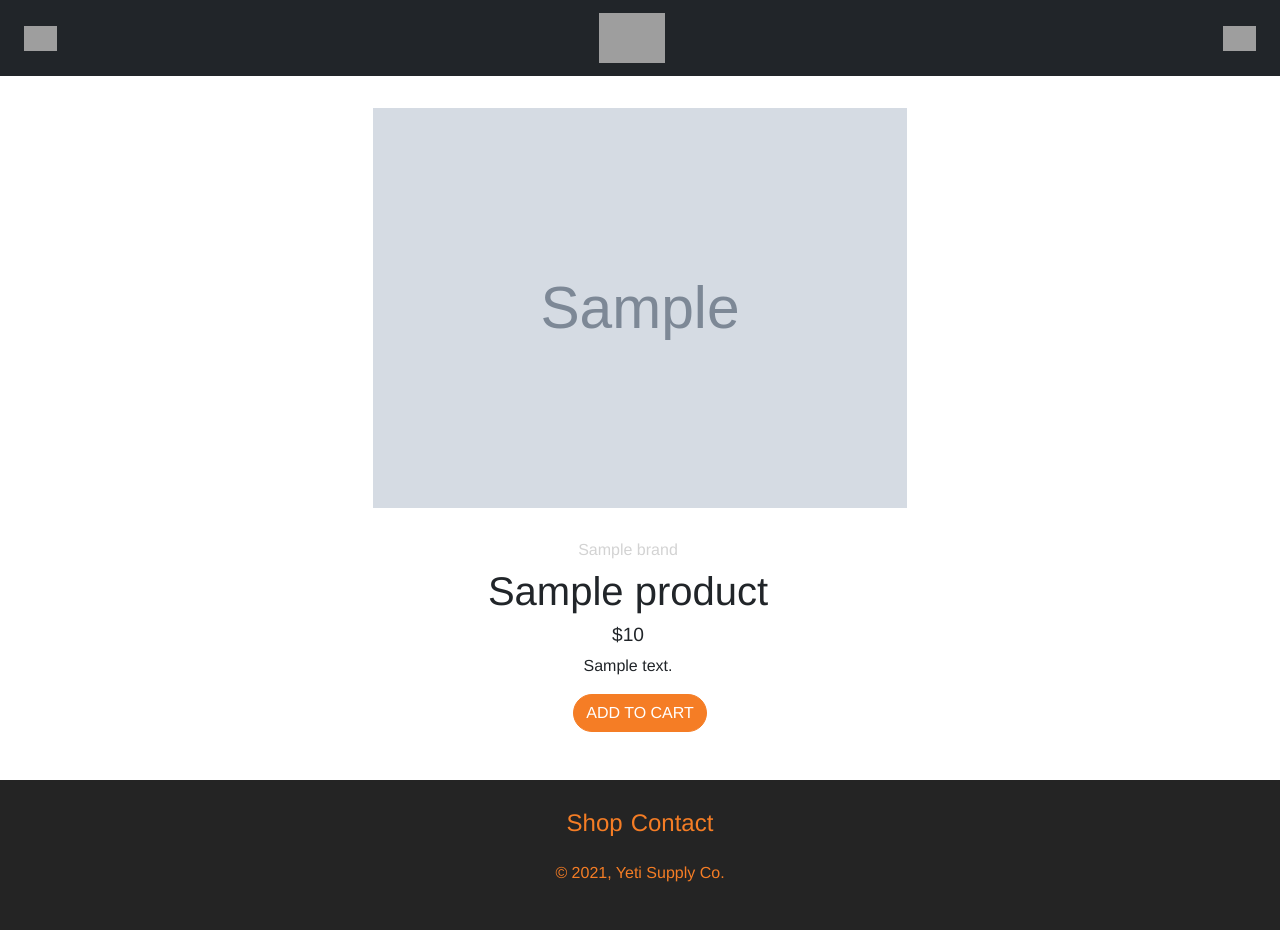
After one commit to dylanplayer/Yeti-Supply-Co, a Flask app: template templates/product.html in a window 1280 px wide. The commit adds this page. Run offline with Flask 2, Linux system fonts and the light colour scheme; the template is opened without the code that fills it: most values are stand-ins (such as "Sample title", 1, 10 or a date in 2020); grey boxes marked "Sample" are stand-in pictures; some libraries are stand-ins or nearby versions; grey boxes are pictures that could not be loaded.

Commit message:
Added Product Page and Finished New Product Page

```diff
--- a/app.py
+++ b/app.py
@@ -1,6 +1,7 @@
 from flask import Flask, render_template, request, redirect
 from pymongo import MongoClient
-import datetime
+from datetime import datetime
+from bson import ObjectId
 import os
 
 
@@ -29,19 +30,20 @@ def create_product():
             'price': request.form.get('price'),
             'description': request.form.get('description'),
             'image_url': request.form.get('image_url'),
+            'brand': request.form.get('brand'),
             'created_at': datetime.now(),
         }
-        products.insert_one(product)
-        product = products.find_one({'created_at', product['created_at']})
-        return redirect(f'/product/{product._id}')
+        product_id = str(products.insert(product))
+        print(product_id)
+        return redirect(f'/product/{ product_id }')
     else:
         return render_template('new_product.html', collections=collections.find())
 
 @app.route('/product/<_id>', methods=['GET'])
 def get_product(_id):
     if request.method == 'GET':
-        product = products.find_one({'_id', _id})
-        return render_template('product.html', product)
+        product = products.find_one({'_id': ObjectId(_id)})
+        return render_template('product.html', product=product)
 
 @app.route('/shop/')
 def get_all_products():
--- a/static/styles.css
+++ b/static/styles.css
@@ -6,6 +6,8 @@ html, body {
 
 main {
     min-height: 80vh;
+    margin-top: 2rem;
+    margin-bottom: 2rem;
 }
 
 .bg-hero-image {
@@ -116,6 +118,7 @@ main {
     background-size: cover;
     background-position: center;
     background-repeat: no-repeat;
+    margin-bottom: 1rem;
 }
 
 .featured-collection:hover {
@@ -181,3 +184,43 @@ footer a:hover {
     cursor: pointer;
     color: white;
 }
+
+.product {
+    display: flex;
+    flex-direction: column;
+    align-items: center;
+    text-align: center;
+    max-width: 700px;
+}
+
+.product-image-container {
+    height: 400px;
+    text-align: center;
+}
+
+.product-image {
+    height: 100%;
+    object-fit: contain;
+}
+
+.product-details-container {
+    margin-top: 2rem;
+}
+
+.product-brand {
+    font-size: 1rem;
+    color: lightgray;
+    font-weight: light;
+}
+
+.product-name {
+    font-weight: medium;
+}
+
+.product-price {
+    font-size: 1.2rem;
+}
+
+.product-description {
+    font-size: 1rem;
+}
--- a/templates/base.html
+++ b/templates/base.html
@@ -12,19 +12,19 @@
 </head>
 <body class="p-0">
     <header class="container-fluid text-white bg-dark">
-        <nav class="navbar navbar-light bg-dark pl-lg-5 pr-lg-5">
+        <nav class="navbar navbar-light bg-transparent pl-lg-5 pr-lg-5">
             <div class="container-fluid">
-                <button class="navbar-toggler border-0 hover-scale" type="button" data-bs-toggle="collapse" data-bs-target="#navbarNavDropdown" aria-controls="navbarNavDropdown" aria-expanded="false" aria-label="Toggle navigation">
-                    <img src="https://cdn.shopify.com/s/files/1/0578/4616/9762/files/menu.png?v=1638215689" height="25px" width="auto">
-                </button>
+                <a href="#"><img class="hover-scale" src="https://cdn.shopify.com/s/files/1/0578/4616/9762/files/menu.png?v=1638215689" height="25px" width="auto" data-bs-toggle="offcanvas" data-bs-target="#navigation" aria-controls="navigation"></a>
                 <a class="navbar-brand" href="#"><img src="https://cdn.shopify.com/s/files/1/0578/4616/9762/files/Yeti-Supply-Co_Text_Logo_1000x2500-01.png?v=1638215185" height="50px" width="auto"></a>
                 <a href="#"><img class="hover-scale" src="https://cdn.shopify.com/s/files/1/0578/4616/9762/files/bag.png?v=1638215333" height="25px" width="auto" data-bs-toggle="offcanvas" data-bs-target="#cart" aria-controls="cart"></a>
-                <div class="collapse navbar-collapse" id="navbarNavDropdown">
-                    <ul class="navbar-nav">
-                        <li class="nav-item">
-                            <a class="nav-link active" href="#">Shop</a>
-                        </li>
-                    </ul>
+                <div class="offcanvas offcanvas-start text-dark" tabindex="-1" id="navigation" aria-labelledby="navLabel">
+                    <div class="offcanvas-header">
+                      <h1 class="offcanvas-title h3" id="navLabel">Navigation</h5>
+                      <button type="button" class="btn-close text-reset" data-bs-dismiss="offcanvas" aria-label="Close"></button>
+                    </div>
+                    <div class="offcanvas-body">
+
+                    </div>
                 </div>
                 <div class="offcanvas offcanvas-end text-dark" tabindex="-1" id="cart" aria-labelledby="cartLabel">
                     <div class="offcanvas-header">
@@ -34,7 +34,7 @@
                     <div class="offcanvas-body">
 
                     </div>
-                  </div>
+                </div>
             </div>
         </nav>
     </header>
--- /dev/null
+++ b/templates/product.html
@@ -0,0 +1,29 @@
+{% extends 'base.html' %}
+{% block title %}<title>{{ product.name }}</title>{% endblock %}
+{% block content %}
+    <main>
+        <div class="container product">
+            <div class="row product-image-container">
+                <img class="product-image" src='{{ product.image_url }}' alt="{{ product.name }}">
+            </div>
+            <div class="row product-details-container">
+                <div class="row">
+                    <h2 class="product-brand">{{ product.brand }}</h2>
+                </div>
+                <div class="row">
+                    <h1 class="product-name">{{ product.name }}</h1>
+                </div>
+                <div class="row">
+                    <h2 class="product-price">${{ product.price }}</h2>
+                </div>
+                <div class="row">
+                    <p class="product-description">{{ product.description }}</p>
+                </div>
+            </div>
+            <form class="row product-actions-container">
+                <input type="hidden" value='{{ product._id }}'>
+                <button type="submit" class="btn btn-primary">ADD TO CART</button>
+            </form>
+        </div>
+    </main>
+{% endblock %}
```
Also changed, not shown: templates/index_base.html (+11 -11 lines), templates/new_product.html (+22 -11 lines).
